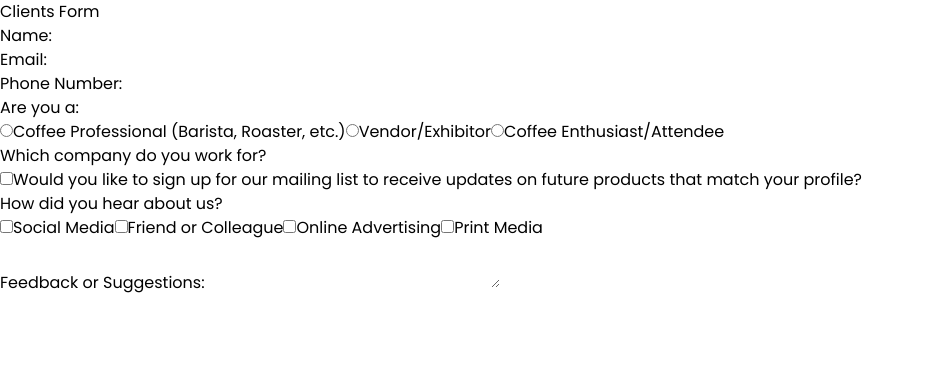
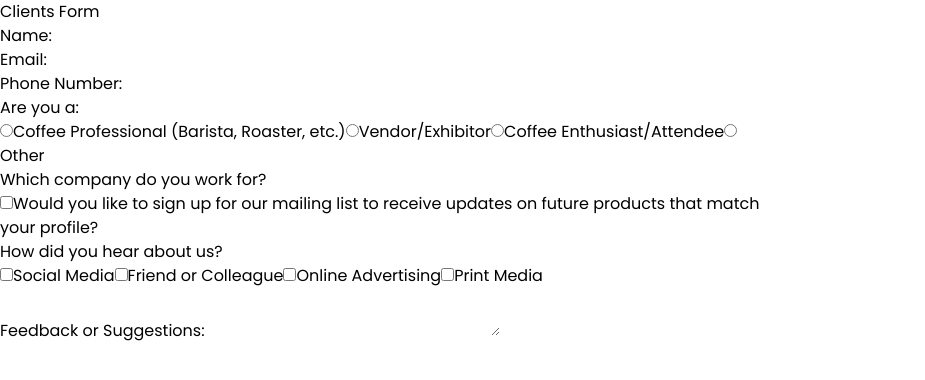
Before and after one commit to caguirre5/caribbeans-good-project, a React (Vite) app: page /Join in a window 1280 px wide. Shown: the top 380 px of the page, without its empty margins (0-925 px from the left). Built offline with nearby package versions, Linux system fonts and the light colour scheme.

Commit message:
Form Progress

```diff
--- a/src/pages/Forms/ClientsForm.tsx
+++ b/src/pages/Forms/ClientsForm.tsx
@@ -1,4 +1,5 @@
 import { useState, ChangeEvent } from 'react';
+import './FormStyles.css'
 
 function ClientsForm() {
   const [name, setName] = useState('');
@@ -22,9 +23,12 @@ function ClientsForm() {
   };
 
   return (
-    <div className="max-w-md mx-auto  p-8 border rounded-md shadow-md">
+
+
+    <div className="w-full h-screen bg-[#044421]">
+    <div className=" bg-[#FAFAFA] p-8 border rounded-md shadow-md form-container">
       <h2 className="text-2xl mb-4">Clients Form</h2>
-      <div className="mb-4 bg-slate-500">
+      <div className="mb-4">
         <label className="block  mb-2">Name:</label>
         <input
           type="text"
@@ -81,6 +85,15 @@ function ClientsForm() {
             className="mr-2"
           />
           <label htmlFor="coffeeEnthusiast">Coffee Enthusiast/Attendee</label>
+          <input
+            type="radio"
+            id="other"
+            value="Other"
+            checked={areYou === 'Other'}
+            onChange={(e) => setAreYou(e.target.value)}
+            className="mr-2"
+          />
+          <label htmlFor="other">Other</label>
         </div>
         {areYou === 'Other' && (
           <input
@@ -166,6 +179,8 @@ function ClientsForm() {
         ></textarea>
       </div>
     </div>
+    </div>
+
   );
 }
 
--- /dev/null
+++ b/src/pages/Forms/FormStyles.css
@@ -0,0 +1,9 @@
+.form-container{
+    width: 60%;
+}
+
+@media screen and (max-width: 576px) {
+    .form-container {
+        width: 90%;
+    }
+}
```
